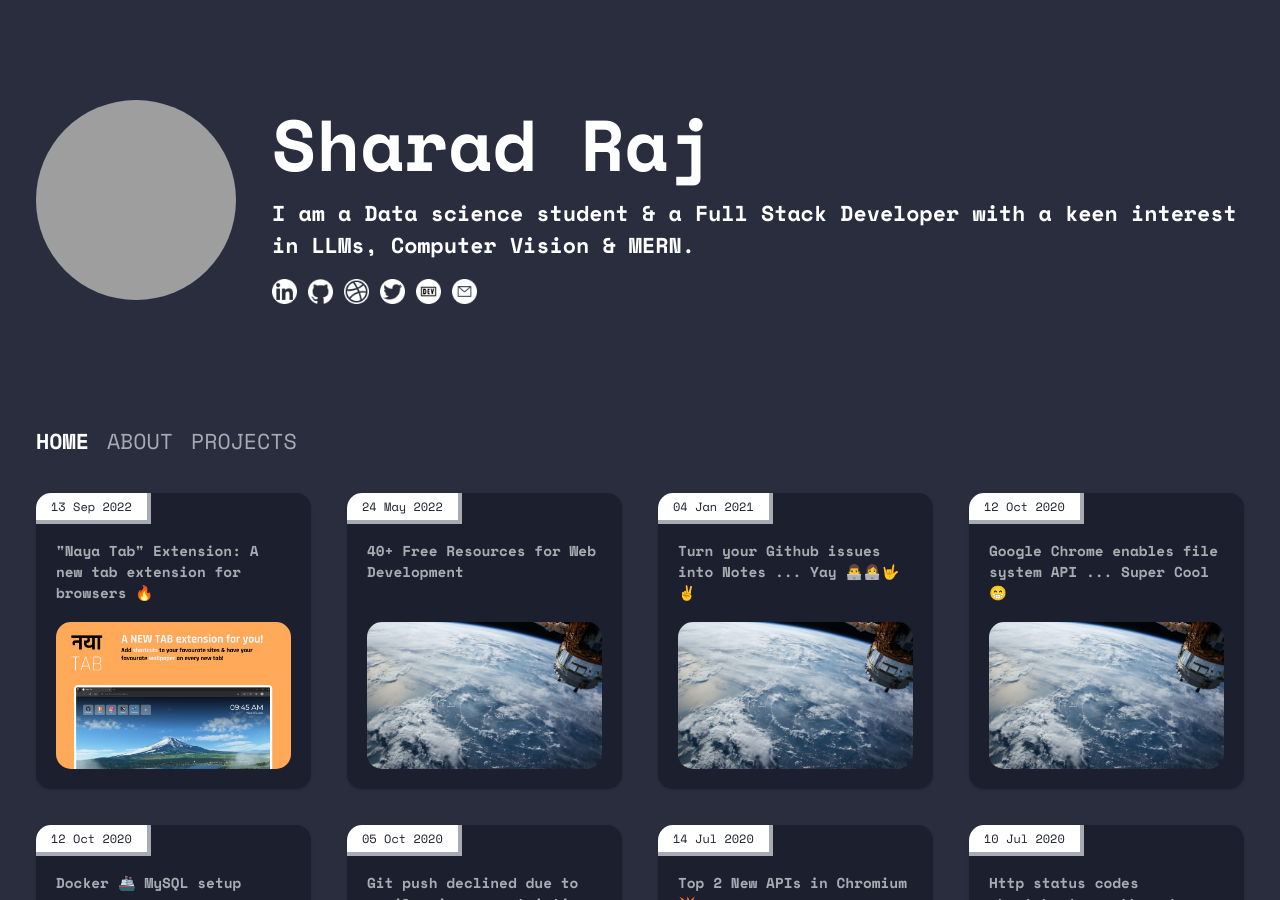
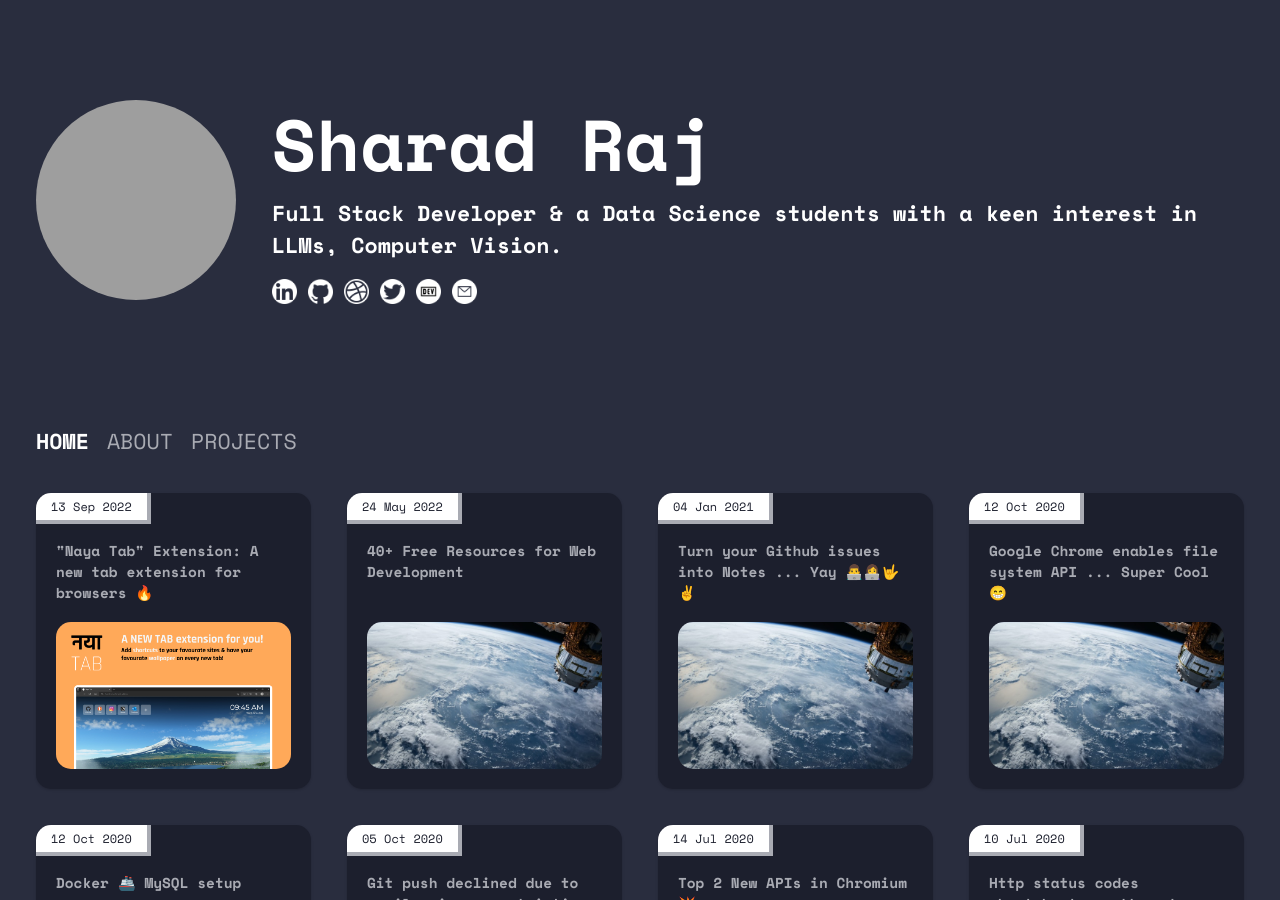
Before and after one commit to sharadcodes/sharadcodes.github.io, a Jekyll site: the page built from index.md, in a window 1280 px wide and 900 px high. Built offline with Jekyll 4.4.1, drawn with Linux system fonts in a browser that asks for light colours; nearby versions of some CDN libraries; emoji names are drawn with the system emoji font; grey boxes are pictures that could not be loaded.

Commit message:
Update owner.yml

```diff
--- a/_data/owner.yml
+++ b/_data/owner.yml
@@ -1,7 +1,7 @@
 name: Sharad Raj
 dp: https://avatars2.githubusercontent.com/u/36638057?s=460&u=0cbe4fd6b5a3655d91b3eb86db834d0829a0c086&v=4
 description: "
- I am a Data science student & a Full Stack Developer with a keen interest in LLMs, Computer Vision & MERN.
+ Full Stack Developer & a Data Science students with a keen interest in LLMs, Computer Vision.
   "
 sub-description: ""
 hire: Want to hire me! Just drop a mail
```
